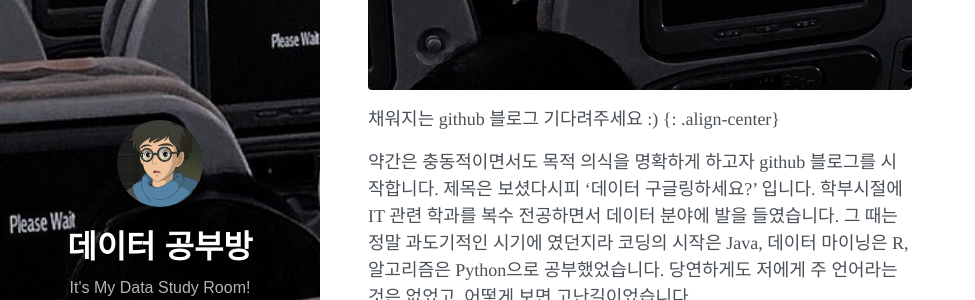
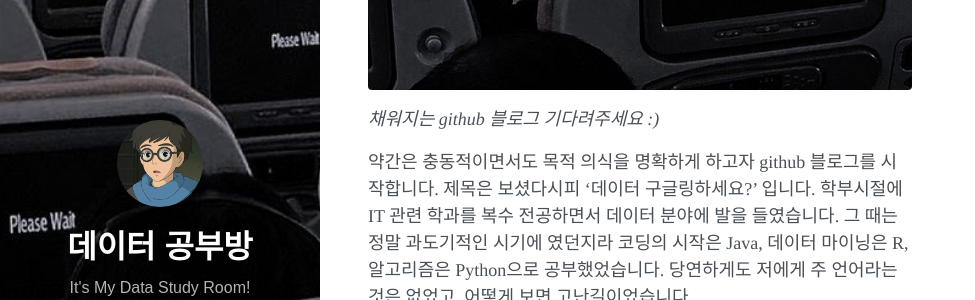
Before and after one commit to chaaaning/chaaaning.github.io, a Jekyll site: the page built from about.md, in a window 1280 px wide and 900 px high, scrolled down 502 px. Shown: the part 151-451 px from the top of the window, without its empty margins (0-975 px from the left). Built offline with Jekyll 4.4.1, drawn with Linux system fonts in a browser that asks for light colours; nearby versions of some CDN libraries.

Commit message:
insert caption for image

```diff
--- a/about.md
+++ b/about.md
@@ -6,8 +6,9 @@ title: About
 ## github 블로그를 시작하면서
 ---
 
-![image](/plz_wait.jpg){: .align-center}
-채워지는 github 블로그 기다려주세요 :) {: .align-center}
+![image](/plz_wait.jpg)*채워지는 github 블로그 기다려주세요 :)*
+{: .align-center}
+
 
 약간은 충동적이면서도 목적 의식을 명확하게 하고자 github 블로그를 시작합니다. 제목은 보셨다시피 '데이터 구글링하세요?' 입니다. 학부시절에 IT 관련 학과를 복수 전공하면서 데이터 분야에 발을 들였습니다. 그 때는 정말 과도기적인 시기에 였던지라 코딩의 시작은 Java, 데이터 마이닝은 R, 알고리즘은 Python으로 공부했었습니다. 당연하게도 저에게 주 언어라는 것은 없었고, 어떻게 보면 고난길이었습니다.
 
```
